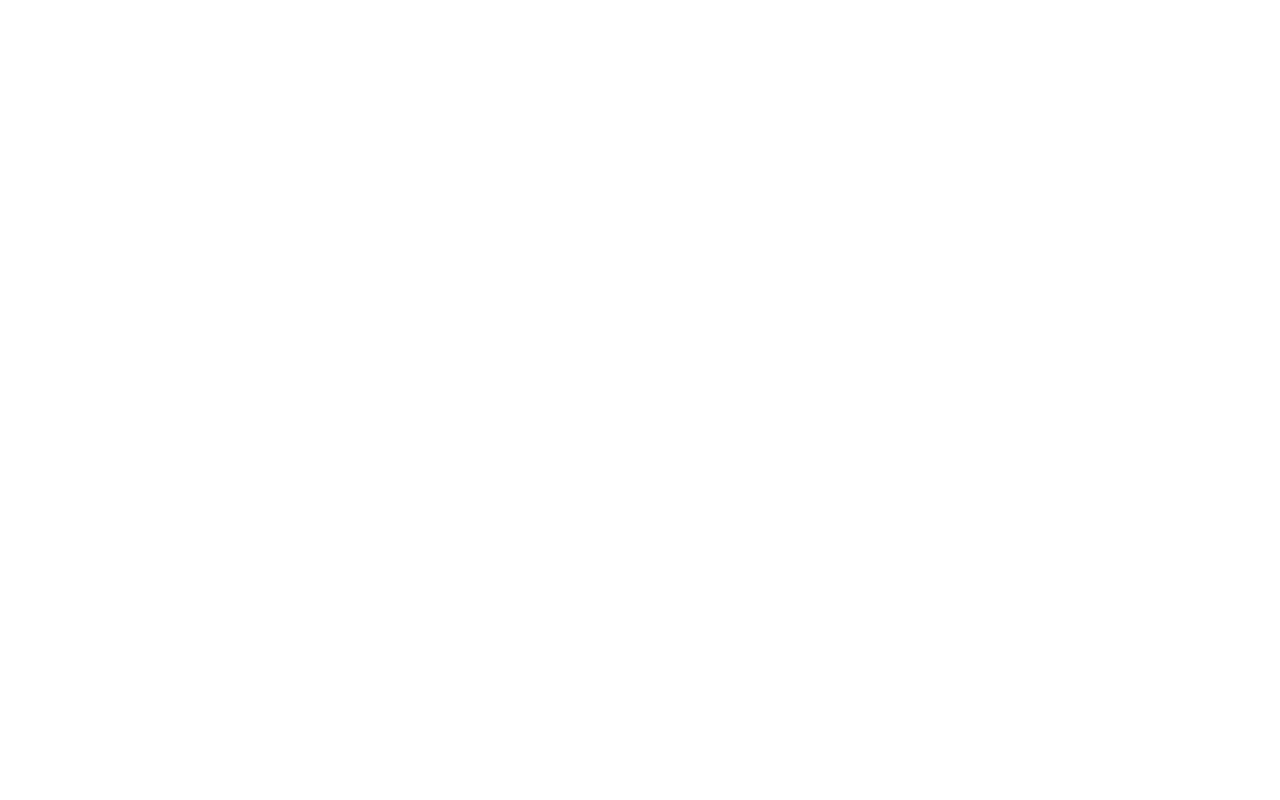
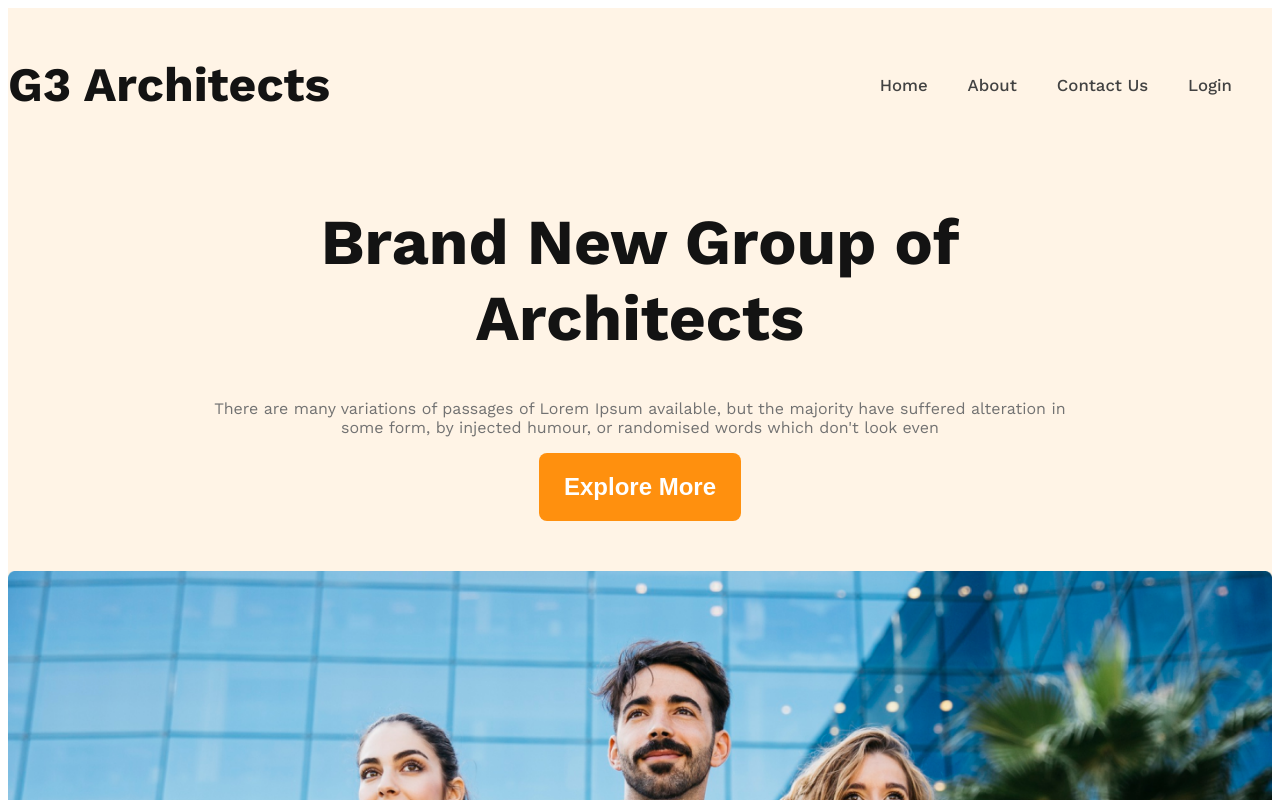
Before and after one commit to atikhassan64/g3-architect-website, a plain HTML site: page index.html in a window 1280 px wide. Shown: the top 800 px of the page. Drawn offline with nearby package versions, Linux system fonts and the light colour scheme.

Commit message:
added the header section

```diff
--- a/index.html
+++ b/index.html
@@ -6,9 +6,25 @@
     <title>G3 Architects Website</title>
     <link rel="stylesheet" href="styles/architects.css">
 </head>
-<body>
-    <header>
-
+<body class="work-sans-font">
+    <header class="bg-light">
+        <nav class="navbar display-flex">
+            <h3 class="brand text-black">G3 Architects</h3>
+            <ul class="nav-links display-flex">
+                <li class="nav-item"><a href="" class="nav-link text-gray">Home</a></li>
+                <li class="nav-item"><a href="" class="nav-link text-gray">About</a></li>
+                <li class="nav-item"><a href="" class="nav-link text-gray">Contact Us</a></li>
+                <li class="nav-item"><a href="" class="nav-link text-gray">Login</a></li>
+            </ul>
+        </nav>
+        <div class="banner">
+            <div class="banner-content">
+                <h1 class="banner-title">Brand New Group of Architects </h1>
+                <p class="banner-discription text-light-gray">There are many variations of passages of Lorem Ipsum available, but the majority have suffered alteration in some form, by injected humour, or randomised words which don't look even</p>
+                <button class="btn-primary">Explore More</button>
+            </div>
+            <img class="banner-image" src="images/banner.png" alt="">
+        </div>
     </header>
     <main>
 
--- a/styles/architects.css
+++ b/styles/architects.css
@@ -0,0 +1,89 @@
+@import url('https://fonts.googleapis.com/css2?family=Work+Sans:ital,wght@0,100..900;1,100..900&display=swap');
+
+
+.work-sans-font {
+  font-family: "Work Sans", sans-serif;
+  font-optical-sizing: auto;
+  font-weight: 400;
+  font-style: normal;
+}
+
+/* Shared styles */
+.display-flex{
+    display: flex;
+}
+
+.bg-light{
+    background-color: rgba(255, 144, 14, 0.1);
+}
+
+.text-black{
+    color: #131313;
+}
+
+.text-gray{
+    color: #424242;
+}
+
+.text-light-gray{
+    color: #727272;
+}
+
+.btn-primary{
+    background-color: #FF900E;
+    font-weight: 600;
+    font-size: 1.5rem;
+    color: white;
+    padding: 20px 25px;
+    border-radius: 8px;
+    border: none;
+}
+/* header styles */
+
+
+/* navbar ralated styles */
+
+.navbar{
+    justify-content: space-between;
+    align-items: center;
+}
+
+.brand{
+    font-weight: 700;
+    font-size: 3rem;
+}
+.nav-item{
+    list-style: none;
+    margin-right: 40px;
+}
+
+.nav-link{
+    text-decoration: none;
+    font-weight: 500;
+    font-size: 1.05rem;
+}
+
+.navbar, .banner{
+    max-width: 1440px;
+    margin: 0 auto;
+}
+
+/* banner related styles */
+
+.banner-content{
+    max-width: 860px;
+    margin: 0 auto;
+    text-align: center;
+    margin-bottom: 50px;
+}
+
+.banner-title{
+    font-size: 4rem;
+    font-weight: 700;
+    color: #131313;
+}
+
+.banner-image{
+    margin-bottom: 50px;
+    width: 100%;
+}
```
